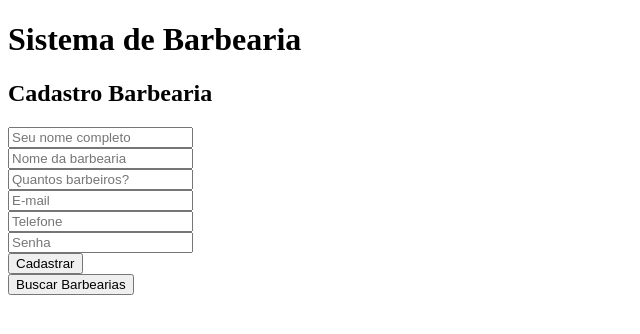
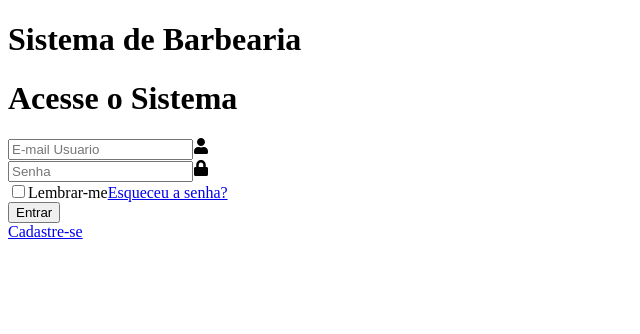
Before and after one commit to Marcao46/SaasBarber, a React (Vite) app: page / in a window 1280 px wide. Shown: the top 334 px of the page, without its empty margins (0-640 px from the left). Built offline with nearby package versions, Linux system fonts and the light colour scheme.

Commit message:
Adiciona navegacao entre login e cadastro

```diff
--- a/src/App.jsx
+++ b/src/App.jsx
@@ -1,6 +1,7 @@
 import './App.css'
 
 import Cadastrar from './components/Cadastrar'
+import Login from './components/Login'
 
 
 function App() {
@@ -8,7 +9,7 @@ function App() {
     <div className="App">
       <h1>Sistema de Barbearia</h1>
 
-      <Cadastrar />
+      <Login />
     </div>
   )
 }
--- a/src/components/Cadastrar.jsx
+++ b/src/components/Cadastrar.jsx
@@ -1,15 +1,16 @@
 import { useState } from "react"
-import {collection, addDoc, getDocs, doc, updateDoc, deleteDoc
+import {
+    collection, addDoc, getDocs, doc, updateDoc, deleteDoc
 } from "firebase/firestore"
 
 import { db } from "../fireBaseConfig"
 import "./Cadastrar.css"
 
-const Cadastrar = () => {
+
+const Cadastrar = ({ voltarHome }) => {
 
     const [nomeCompleto, setNomeCompleto] = useState("")
     const [nomeBarbearia, setNomeBarbearia] = useState("")
-    const [quantidadeBarbeiros, setQuantidadeBarbeiros] = useState("")
     const [email, setEmail] = useState("")
     const [telefone, setTelefone] = useState("")
     const [senha, setSenha] = useState("")
@@ -17,13 +18,14 @@ const Cadastrar = () => {
     const [barbearias, setBarbearias] = useState([])
     const [idEditando, setIdEditando] = useState(null)
 
+
+
     const handleSubmit = async (event) => {
         event.preventDefault()
 
         const barbearia = {
             nomeCompleto,
             nomeBarbearia,
-            quantidadeBarbeiros,
             email,
             telefone,
             senha
@@ -75,7 +77,6 @@ const Cadastrar = () => {
 
         setNomeCompleto(barbearia.nomeCompleto)
         setNomeBarbearia(barbearia.nomeBarbearia)
-        setQuantidadeBarbeiros(barbearia.quantidadeBarbeiros)
         setEmail(barbearia.email)
         setTelefone(barbearia.telefone)
         setSenha(barbearia.senha)
@@ -86,7 +87,7 @@ const Cadastrar = () => {
     const excluirBarbearia = async (id) => {
 
         const barbeariaRef = doc(
-            db,"barbearias", id
+            db, "barbearias", id
         )
 
         await deleteDoc(barbeariaRef)
@@ -103,7 +104,6 @@ const Cadastrar = () => {
     const limparCampos = () => {
         setNomeCompleto("")
         setNomeBarbearia("")
-        setQuantidadeBarbeiros("")
         setEmail("")
         setTelefone("")
         setSenha("")
@@ -111,7 +111,9 @@ const Cadastrar = () => {
 
     return (
         <div className="container">
-
+            <button type="button" onClick={voltarHome}>
+                Home
+            </button>
             <form onSubmit={handleSubmit}>
 
                 <h2>Cadastro Barbearia</h2>
@@ -134,17 +136,6 @@ const Cadastrar = () => {
                         value={nomeBarbearia}
                         onChange={(e) =>
                             setNomeBarbearia(e.target.value)
-                        }
-                    />
-                </div>
-
-                <div>
-                    <input
-                        type="number"
-                        placeholder="Quantos barbeiros?"
-                        value={quantidadeBarbeiros}
-                        onChange={(e) =>
-                            setQuantidadeBarbeiros(e.target.value)
                         }
                     />
                 </div>
@@ -204,10 +195,7 @@ const Cadastrar = () => {
                         Barbearia: {barbearia.nomeBarbearia}
                     </p>
 
-                    <p>
-                        Quantidade de barbeiros:
-                        {barbearia.quantidadeBarbeiros}
-                    </p>
+
 
                     <p>
                         E-mail: {barbearia.email}
--- a/src/components/Login.jsx
+++ b/src/components/Login.jsx
@@ -1,6 +1,7 @@
 import { FaUser, FaLock } from 'react-icons/fa'
 import { useState } from "react"
 import './login.css'
+import Cadastrar from "./Cadastrar"
 
 
 
@@ -8,12 +9,18 @@ const Login = () => {
 
   const [email, setEmail] = useState("");
   const [senha, setSenha] = useState("");
+  const [mostrarCadastro, setMostrarCadastro] = useState(false)
+
+  if (mostrarCadastro) {
+    return <Cadastrar voltarHome={() => setMostrarCadastro(false)} />
+  }
 
   const handleSubmit = (event) => {
     event.preventDefault();
-    alert("Dados Enviados:  " + email+"----"+ senha);
+    alert("Dados Enviados:  " + email + "----" + senha);
 
   };
+
 
   return (
     <div className="container">
@@ -22,13 +29,13 @@ const Login = () => {
         <h1>Acesse o Sistema</h1>
         <div>
           <input type="email" placeholder="E-mail Usuario"
-          onChange={(e)=>setEmail(e.target.value)}/>
+            onChange={(e) => setEmail(e.target.value)} />
           <FaUser className="icon" />
         </div>
 
         <div>
           <input type="" placeholder="Senha"
-          onChange={(e)=>setSenha(e.target.value)}/>
+            onChange={(e) => setSenha(e.target.value)} />
           <FaLock className="icon" />
         </div>
 
@@ -46,7 +53,9 @@ const Login = () => {
 
         <button type="submit">Entrar</button>
         <div>
-          <p>Nao tem uma conta? <a href="#">Cadastre-se</a>  </p>
+          <a href="#" onClick={() => setMostrarCadastro(true)}>
+            Cadastre-se
+          </a>
         </div>
       </form>
     </div>
```
